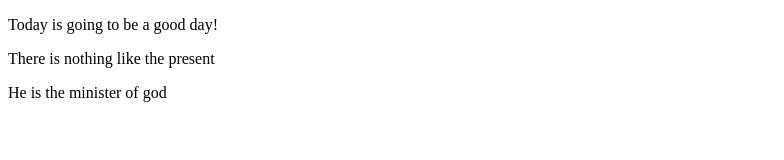
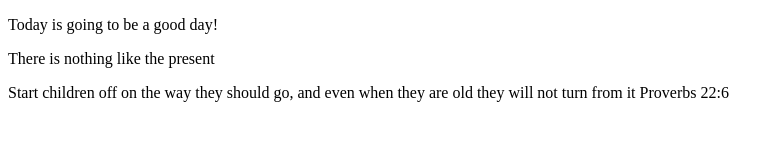
Before and after one commit to emz6039/Learning-Git, a plain HTML site: page index.html in a window 1280 px wide. Shown: the whole page, without its empty margins (0-784 px from the left). Drawn offline with Linux system fonts and the light colour scheme.

Commit message:
commit to cause merge conflict

```diff
--- a/index.html
+++ b/index.html
@@ -9,7 +9,7 @@
 
 	<p>There is nothing like the present</p>
 
-	<p>He is the minister of god</p>
+	<p>Start children off on the way they should go, and even when they are old they will not turn from it Proverbs 22:6</p>
 
 </body>
 </html>
```
